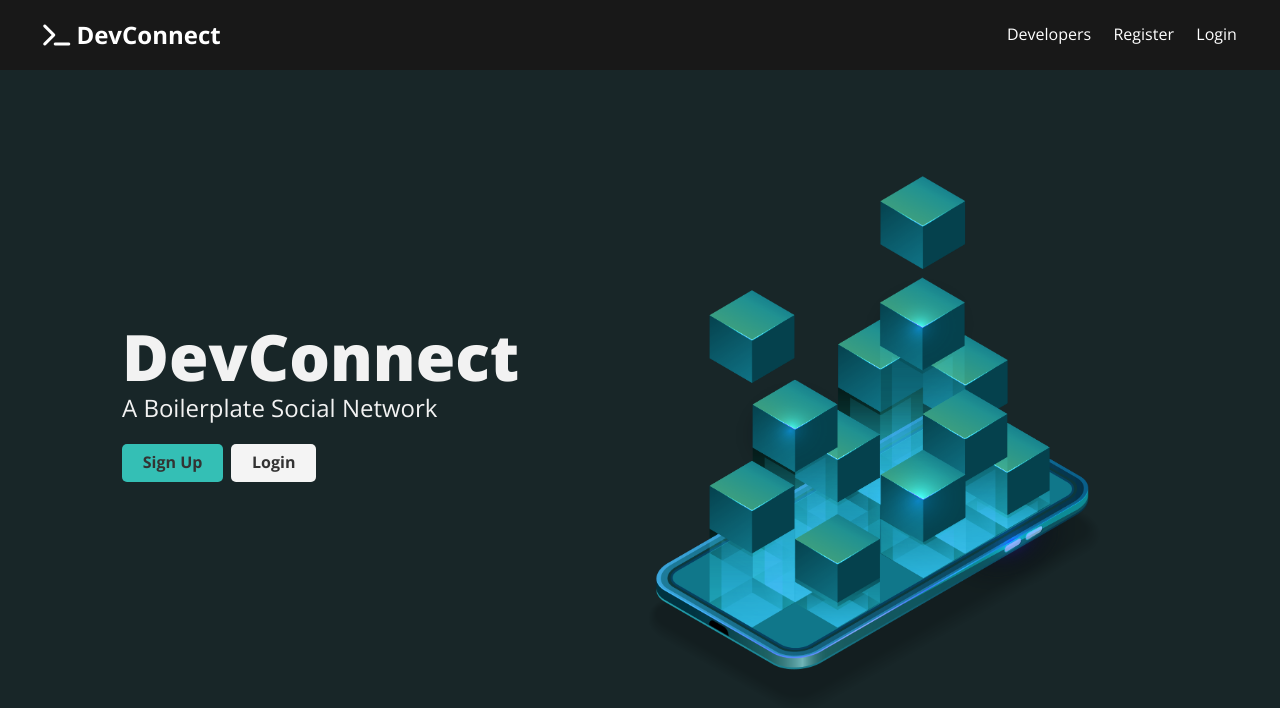
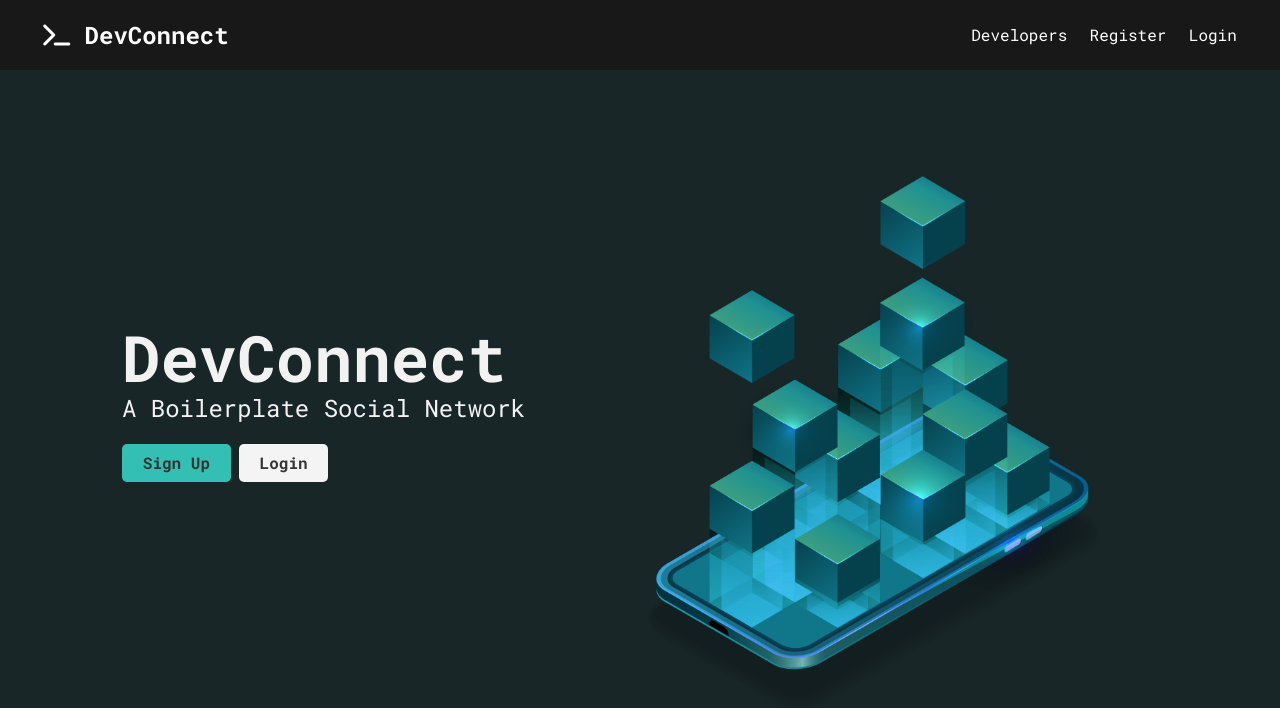
Before and after one commit to mituldavid/DevConnect, a React (Create React App) app in the folder client/: page / in a window 1280 px wide. Shown: the top 708 px of the page. Built offline with nearby package versions, Linux system fonts and the light colour scheme; no server answers; the HTML template or start-up script is replaced by a standard one.

Commit message:
Font Change

```diff
--- a/client/public/index.html
+++ b/client/public/index.html
@@ -9,11 +9,12 @@
   <script src="https://kit.fontawesome.com/4497974e40.js" crossorigin="anonymous"></script>
   <meta name="description" content="Web site created using create-react-app" />
   <link rel="apple-touch-icon" href="%PUBLIC_URL%/logo192.png" />
-  <link href="https://fonts.googleapis.com/css2?family=Open+Sans:wght@300;400;600;700;800&display=swap"
+  <link href="https://fonts.googleapis.com/css2?family=Roboto+Mono:wght@300;400;600;700;800&display=swap"
     rel="stylesheet">
+
   <link rel="manifest" href="%PUBLIC_URL%/manifest.json" />
 
-  <title>Welcome to DevConnector</title>
+  <title>DevConnect</title>
 </head>
 
 <body>
--- a/client/src/App.css
+++ b/client/src/App.css
@@ -14,7 +14,8 @@
 }
 
 body {
-  font-family: 'Open Sans', sans-serif;
+  font-family: 'Roboto Mono', sans-serif;
+
   font-size: 1rem;
   line-height: 1.6;
   background-color: #182628;
```
